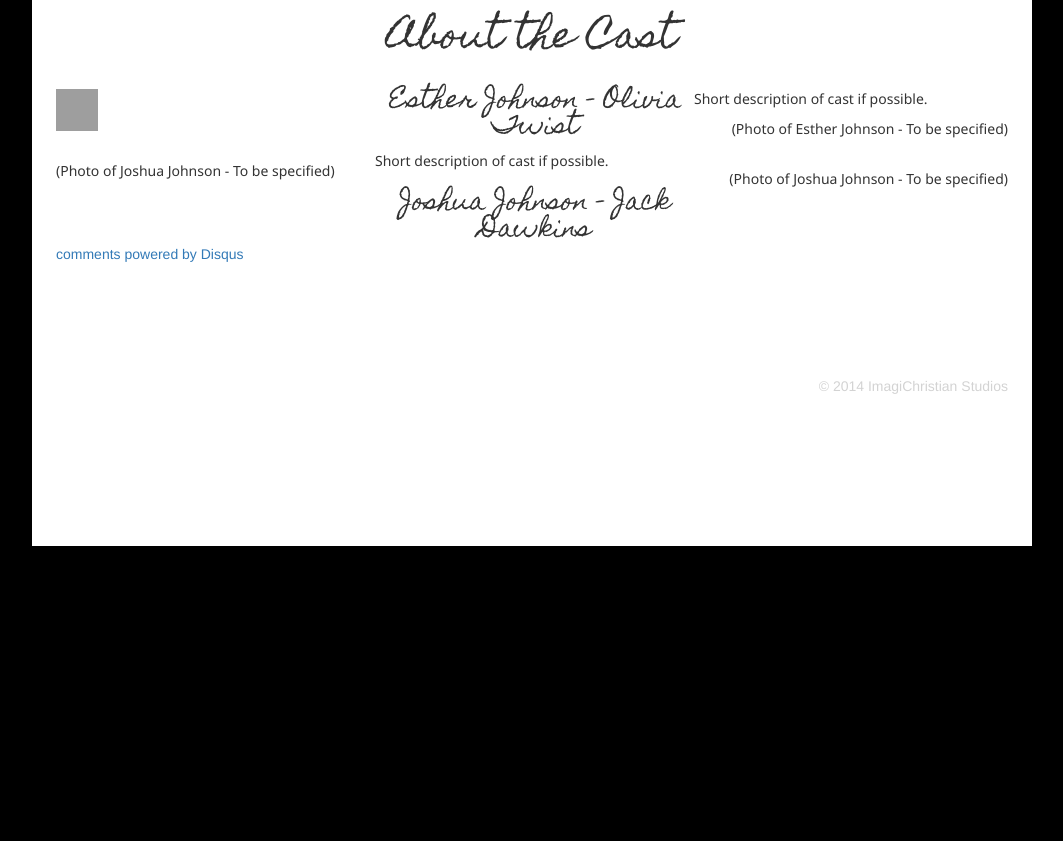
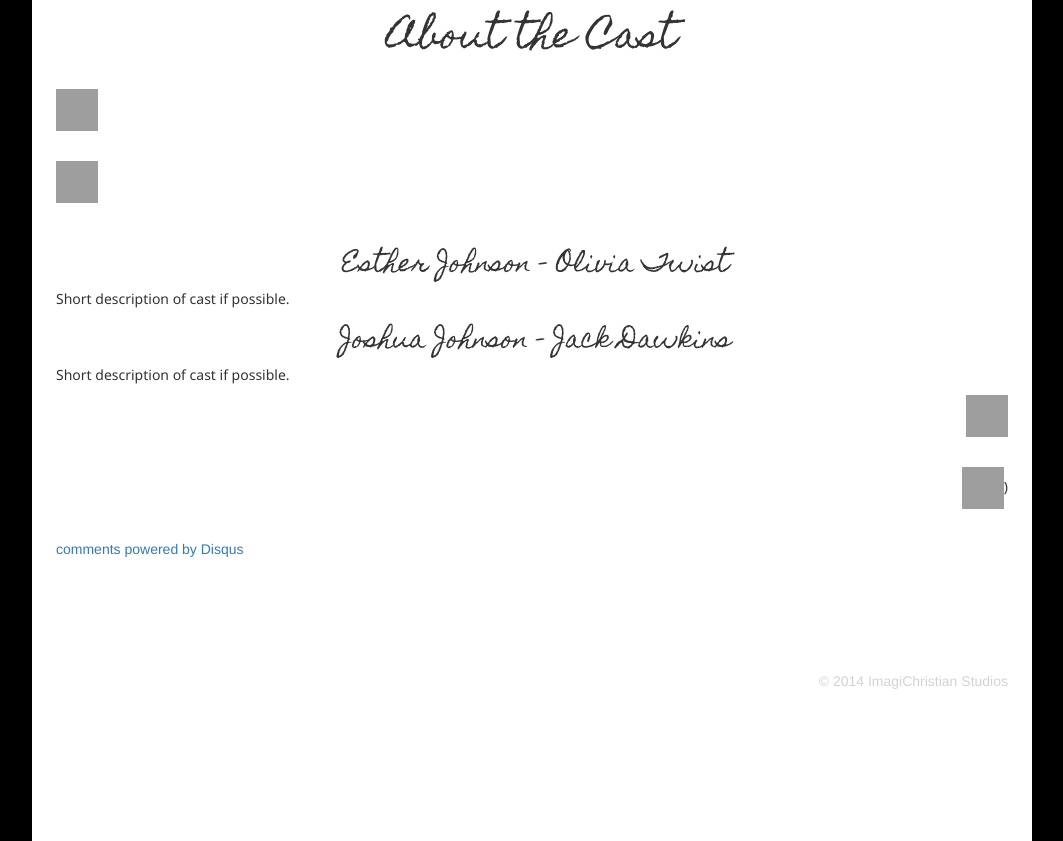
Before and after one commit to cjjohnson/An-Olivia-Twist, a Jekyll site: the page built from cast/index.html, in a window 1280 px wide. Shown: the part 819-1660 px from the top of the page, without its empty margins (108-1171 px from the left). Built offline with Jekyll 4.4.1, drawn with Linux system fonts in a browser that asks for light colours; nearby versions of some CDN libraries; Markdown is read by kramdown in place of the engine named in the settings; comment, search, counter and statistics services are not loaded; before the commit the page ends 1365 px from its top, so only the background shows below that; grey boxes are pictures that could not be loaded.

Commit message:
test edit

```diff
--- a/cast/index.html
+++ b/cast/index.html
@@ -5,20 +5,18 @@ title: Cast
 
 <h1 align="center">About the Cast</h1>
 <br>
-<div style="-webkit-column-count: 3; -webkit-column-gap: 5px">
 	<p align="left"><img src="https://cloud.githubusercontent.com/assets/1918899/3504013/b0c541ba-063d-11e4-9936-ce08cce35190.JPG" alt="Bill_Photo" height="42" width="42"></p>
 	<br>
-	<p align="left">(Photo of Joshua Johnson - To be specified)</p>
+	<p align="left"><img src="https://cloud.githubusercontent.com/assets/1918899/3504013/b0c541ba-063d-11e4-9936-ce08cce35190.JPG" alt="Bill_Photo" height="42" width="42"></p>
 	<br>
 	<h3 align="center">Esther Johnson - Olivia Twist</h3>
 	<p>Short description of cast if possible.</p>
 	<h3 align="center">Joshua Johnson - Jack Dawkins</h3>
 	<p>Short description of cast if possible.</p>
-	<p align="right">(Photo of Esther Johnson - To be specified)</p>
+	<p align="right"><img src="https://cloud.githubusercontent.com/assets/1918899/3504013/b0c541ba-063d-11e4-9936-ce08cce35190.JPG" alt="Bill_Photo" height="42" width="42"></p>
 	<br>
-	<p align="right">(Photo of Joshua Johnson - To be specified)</p>
+	<p align="right"><img src="https://cloud.githubusercontent.com/assets/1918899/3504013/b0c541ba-063d-11e4-9936-ce08cce35190.JPG" alt="Bill_Photo" height="42" width="42">)</p>
 	<br>
-</div>
 
 <div id="disqus_thread"></div>
 <noscript>Please enable JavaScript to view the <a href="http://disqus.com/?ref_noscript">comments powered by Disqus.</a></noscript>
```
